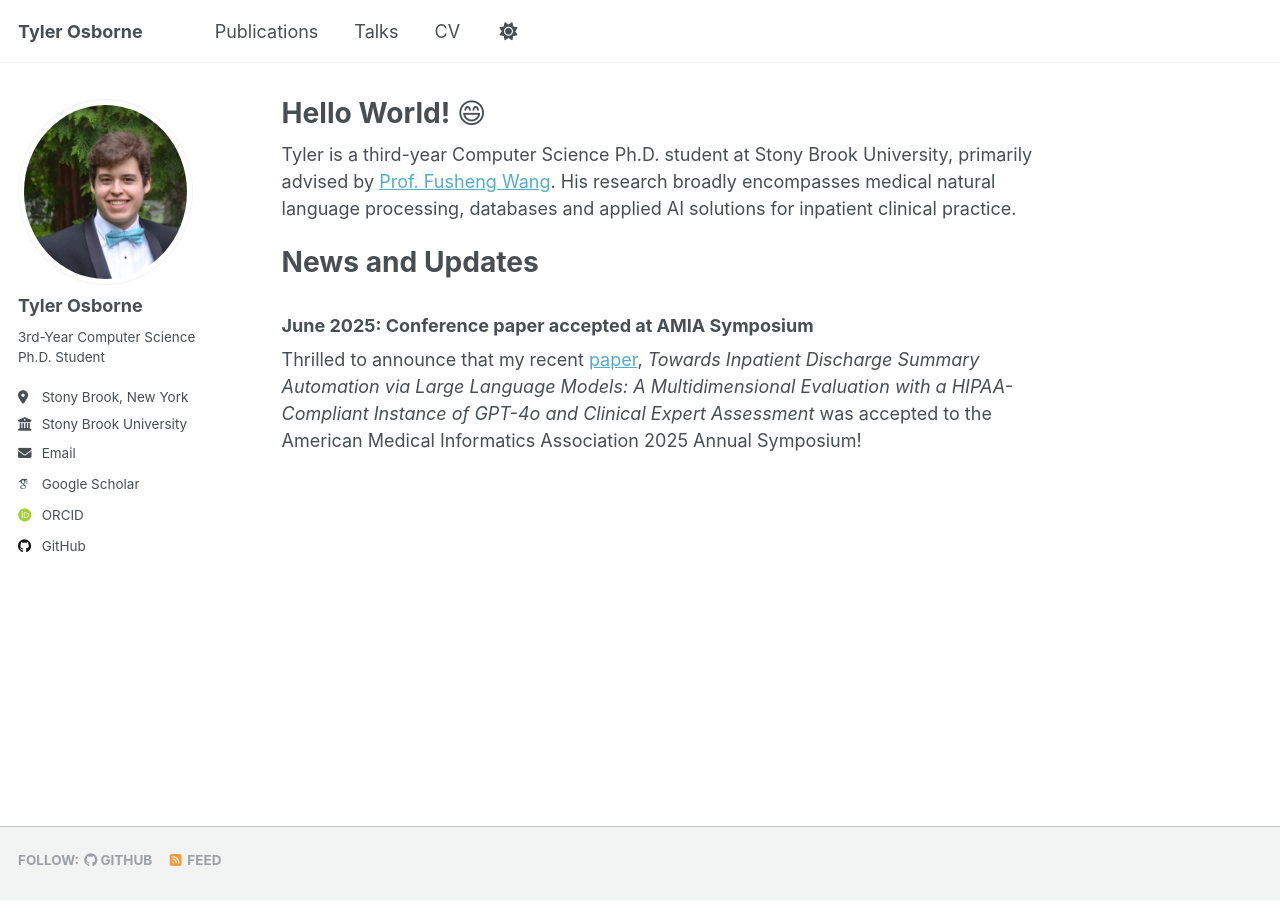
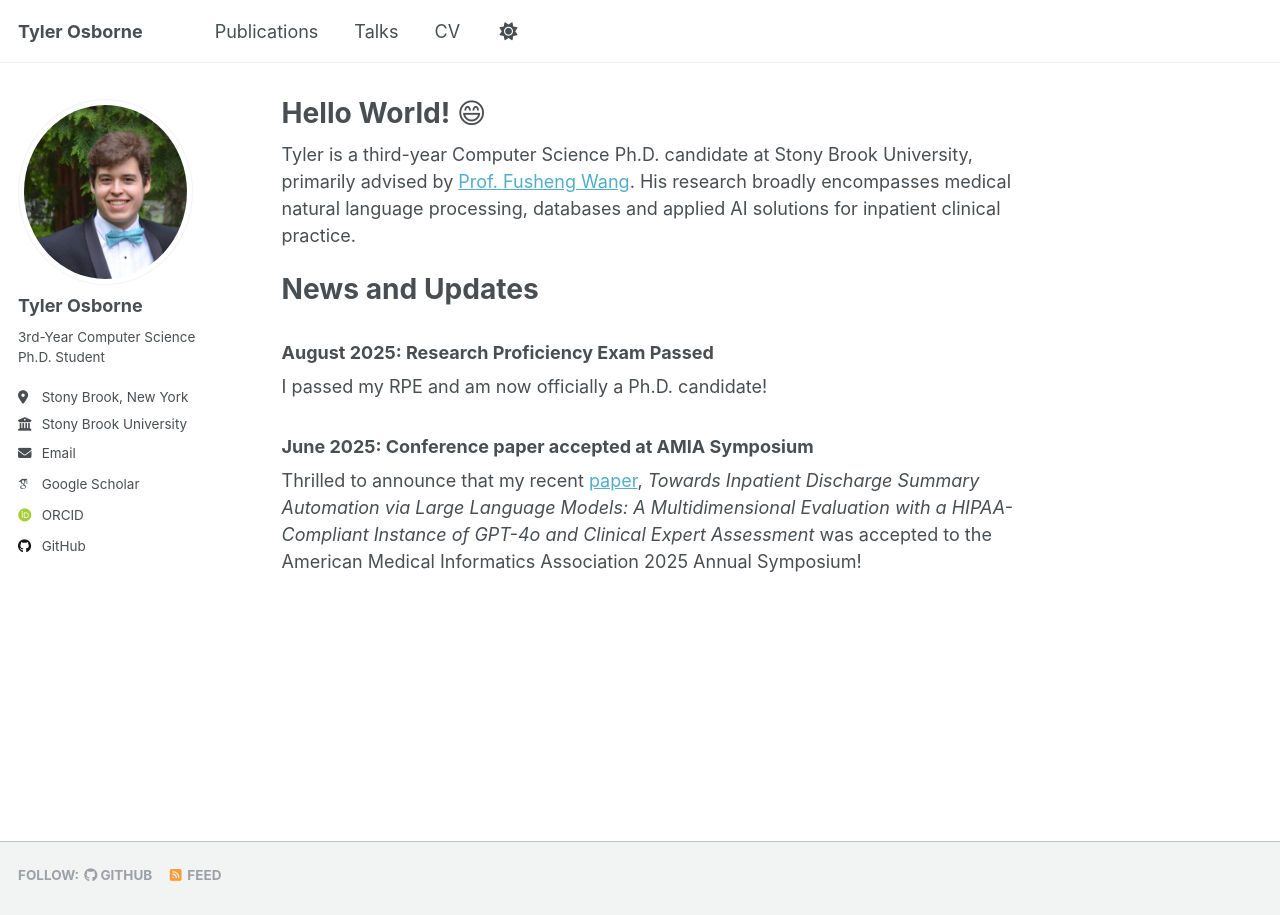
Before and after one commit to t-oz/t-oz.github.io, a Jekyll site: the page built from _pages/about.md, in a window 1280 px wide. Built offline with Jekyll 4.4.1, drawn with Linux system fonts in a browser that asks for light colours; some web fonts are replaced.

Commit message:
rpe passed

```diff
--- a/_pages/about.md
+++ b/_pages/about.md
@@ -7,9 +7,11 @@
   - /about.html
 ---
 
-Tyler is a third-year Computer Science Ph.D. student at Stony Brook University, primarily advised by [Prof. Fusheng Wang](https://www3.cs.stonybrook.edu/~fuswang/). His research broadly encompasses medical natural language processing, databases and applied AI solutions for inpatient clinical practice.
+Tyler is a third-year Computer Science Ph.D. candidate at Stony Brook University, primarily advised by [Prof. Fusheng Wang](https://www3.cs.stonybrook.edu/~fuswang/). His research broadly encompasses medical natural language processing, databases and applied AI solutions for inpatient clinical practice.
 
 News and Updates
 ======
+### August 2025: Research Proficiency Exam Passed
+I passed my RPE and am now officially a Ph.D. candidate!
 ### June 2025: Conference paper accepted at AMIA Symposium
 Thrilled to announce that my recent [paper](https://www.medrxiv.org/content/10.1101/2025.04.03.25325204v1), *Towards Inpatient Discharge Summary Automation via Large Language Models: A Multidimensional Evaluation with a HIPAA-Compliant Instance of GPT-4o and Clinical Expert Assessment* was accepted to the American Medical Informatics Association 2025 Annual Symposium!
```
